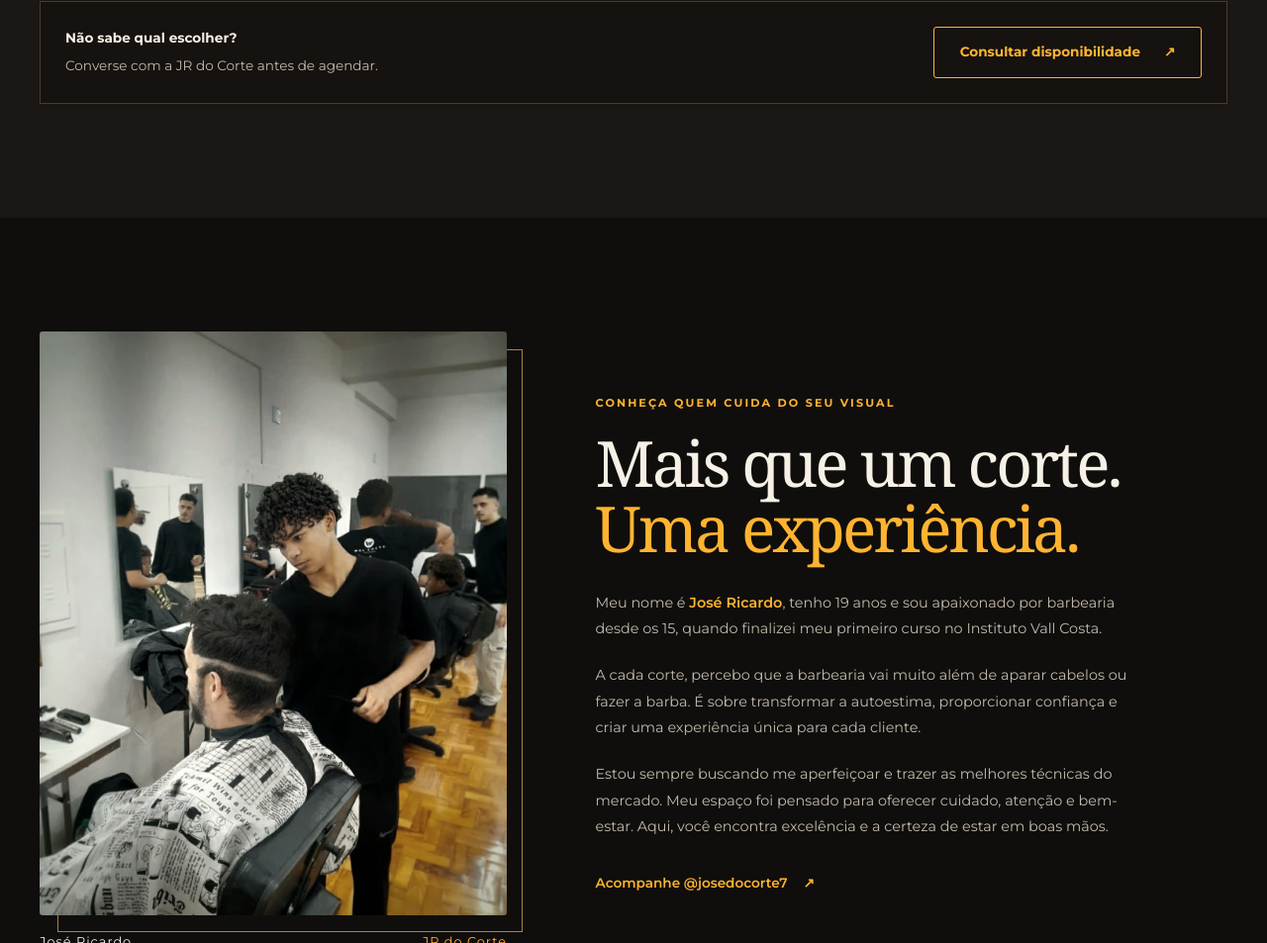
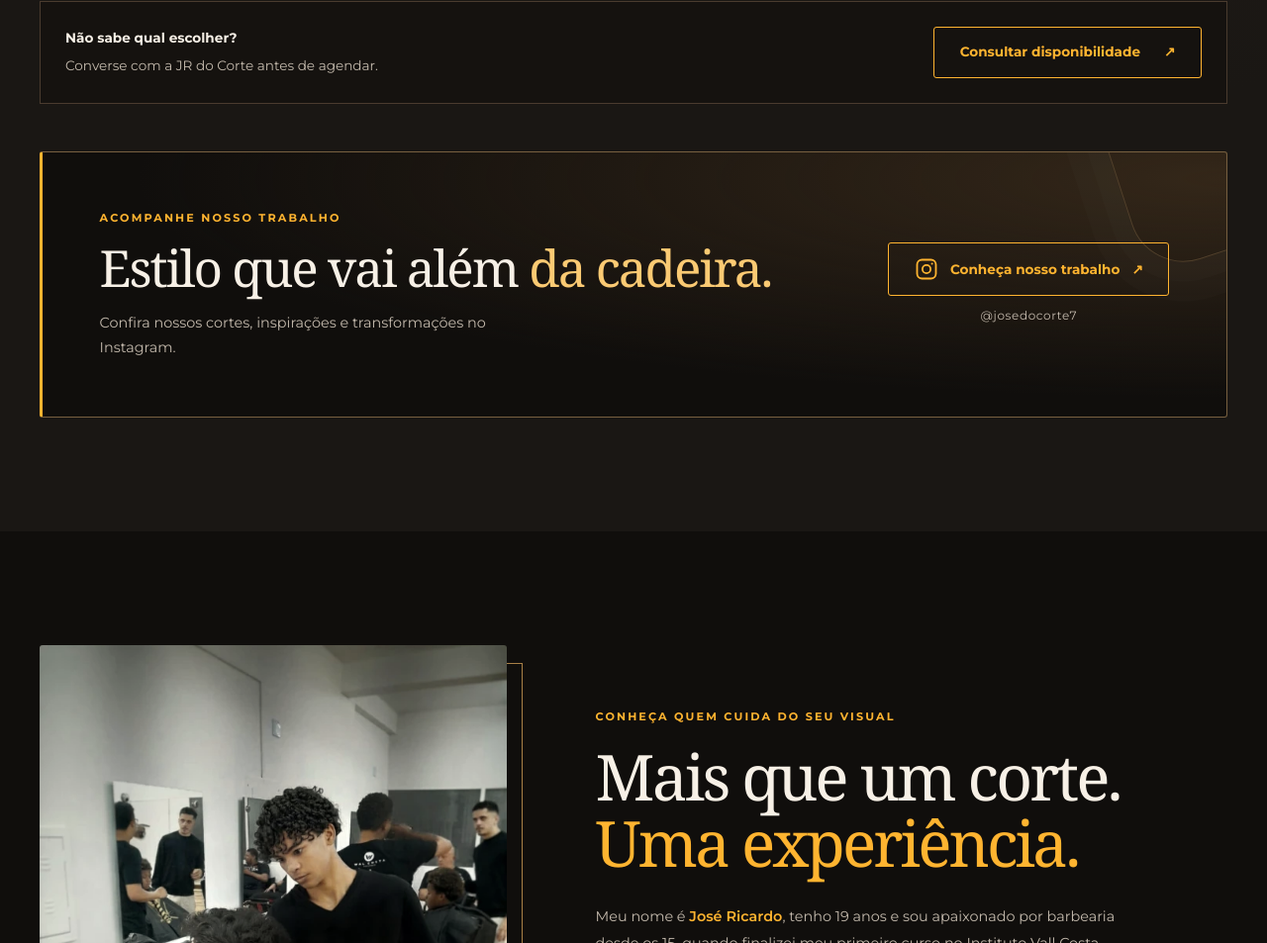
Before and after one commit to Saraingridsousa/LandingPage_Barbearia, a website: page index.html in a window 1280 px wide. Shown: the part 1804-2757 px from the top of the page at 99% size. Drawn offline with Linux system fonts and the light colour scheme.

Commit message:
Add editorial Instagram CTA after services

```diff
--- a/index.html
+++ b/index.html
@@ -24,10 +24,10 @@
     <link rel="stylesheet" href="src/styles/sobre.css?v=20261125-4">
     <link rel="stylesheet" href="src/styles/depoimentos.css?v=20261125-4">
     <link rel="stylesheet" href="src/styles/footer.css?v=20261125-4">
-    <link rel="stylesheet" href="src/styles/editorial.css?v=20261126-1">
+    <link rel="stylesheet" href="src/styles/editorial.css?v=20261126-2">
     <script>document.documentElement.classList.add('js');</script>
     <link rel="preload" href="src/fonts/montserrat-latin-400-800-normal.woff2" as="font" type="font/woff2" crossorigin>
-    <script src="src/javascript/script.js?v=20261126-1" defer></script>
+    <script src="src/javascript/script.js?v=20261126-2" defer></script>
     <script type="application/ld+json">
     {
       "@context": "https://schema.org", "@type": "LocalBusiness",
@@ -117,6 +117,20 @@
                     </div>
                 </div>
                 <div class="services-booking"><p><strong>Não sabe qual escolher?</strong><span>Converse com a JR do Corte antes de agendar.</span></p><a class="button button-outline" href="https://wa.me/553299827807" data-booking>Consultar disponibilidade <span aria-hidden="true">↗</span></a></div>
+                <div class="instagram-cta">
+                    <div class="instagram-copy">
+                        <p class="eyebrow">Acompanhe nosso trabalho</p>
+                        <h3>Estilo que vai além <span>da cadeira.</span></h3>
+                        <p>Confira nossos cortes, inspirações e transformações no Instagram.</p>
+                    </div>
+                    <div class="instagram-actions">
+                        <a class="button button-outline instagram-link" href="https://www.instagram.com/josedocorte7" target="_blank" rel="noopener noreferrer">
+                            <svg class="instagram-icon" width="24" height="24" viewBox="0 0 24 24" fill="none" stroke="currentColor" stroke-width="1.8" stroke-linecap="round" stroke-linejoin="round" aria-hidden="true" focusable="false"><rect x="2.5" y="2.5" width="19" height="19" rx="5"/><circle cx="12" cy="12" r="4.1"/><circle cx="17.6" cy="6.5" r="1" fill="currentColor" stroke="none"/></svg>
+                            Conheça nosso trabalho <span class="sr-only">no Instagram (abre em nova aba)</span><span aria-hidden="true">↗</span>
+                        </a>
+                        <p>@josedocorte7</p>
+                    </div>
+                </div>
             </div>
         </section>
         <section id="sobre" class="section" aria-labelledby="about-title">
--- a/src/javascript/script.js
+++ b/src/javascript/script.js
@@ -103,5 +103,5 @@
       if (!motion.matches) target.classList.add('reveal-in');
     });
   }, { threshold: 0.12 });
-  document.querySelectorAll('.section-heading, .service-card, .services-booking, .about-photo, .about-copy, .testimonial-layout > div, .location-grid > div, .contact-layout > div').forEach(el => observer.observe(el));
+  document.querySelectorAll('.section-heading, .service-card, .services-booking, .instagram-cta, .about-photo, .about-copy, .testimonial-layout > div, .location-grid > div, .contact-layout > div').forEach(el => observer.observe(el));
 })();
--- a/src/styles/editorial.css
+++ b/src/styles/editorial.css
@@ -57,3 +57,41 @@ h2 { font-size: clamp(2.5rem, 5vw, 4.6rem); line-height: 1.04; }
   .reveal-in { animation: editorial-reveal .65s cubic-bezier(.2,.65,.25,1) both; }
   @keyframes editorial-reveal { from { opacity: .72; translate: 0 12px; } to { opacity: 1; translate: 0 0; } }
 }
+
+/* Secondary social CTA, distinct from the gold booking buttons. */
+.instagram-cta {
+  position: relative; isolation: isolate; overflow: hidden;
+  display: grid; align-items: center; gap: 26px;
+  margin-top: clamp(28px, 4vw, 48px);
+  padding: clamp(24px, 4.5vw, 58px);
+  background: radial-gradient(ellipse at 100% 10%, #342719, transparent 65%), #100e0c;
+  border: 1px solid #786040; border-left: 3px solid var(--gold);
+  border-radius: var(--radius);
+}
+.instagram-cta::before {
+  content: ''; position: absolute; z-index: -1; pointer-events: none;
+  width: 230px; aspect-ratio: 1; right: -110px; top: -135px;
+  border: 1px solid #51402b; border-radius: 55px; transform: rotate(-18deg);
+  box-shadow: 0 0 0 20px #ffffff03, 0 0 0 40px #ffffff03;
+}
+.instagram-copy, .instagram-actions { min-width: 0; }
+.instagram-copy .eyebrow { margin-bottom: 12px; }
+.instagram-copy h3 { font: 400 clamp(2rem, 4vw, 3.4rem)/1.1 Georgia, 'Times New Roman', serif; letter-spacing: -.04em; }
+.instagram-copy h3 span { color: var(--gold-light); }
+.instagram-copy > p:last-child { color: var(--muted); font-size: .9rem; margin-top: 16px; max-width: 48ch; }
+.instagram-actions { display: flex; flex-direction: column; align-items: flex-start; gap: 10px; }
+.instagram-link { gap: 12px; max-width: 100%; min-height: 52px; }
+.instagram-icon { flex-shrink: 0; }
+.instagram-actions p { font-size: .75rem; color: var(--muted); letter-spacing: .05em; }
+@media (min-width: 768px) {
+  .instagram-cta { grid-template-columns: minmax(0, 1fr) auto; }
+  .instagram-actions { align-items: center; }
+}
+@media (max-width: 374px) {
+  .instagram-cta { padding: 20px 16px; }
+  .instagram-link { gap: 8px; padding-inline: 12px; }
+}
+@media (prefers-reduced-motion: no-preference) {
+  .instagram-icon { transition: transform .25s ease; }
+  .instagram-link:is(:hover, :focus-visible) .instagram-icon { transform: rotate(-8deg) scale(1.08); }
+}
```
Also changed, not shown: tests/site.spec.cjs (+25 -1 lines).
